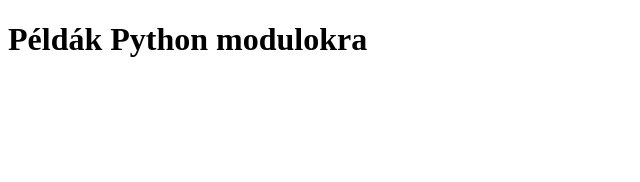
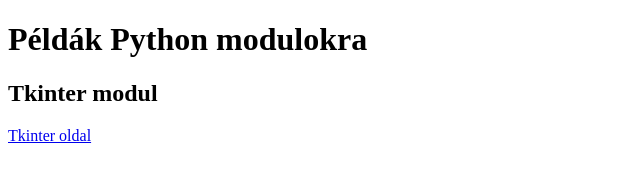
Before and after one commit to vasasro/pythonmudulok2021, a plain HTML site: page index.html in a window 1280 px wide. Shown: the whole page, without its empty margins (0-640 px from the left). Drawn offline with Linux system fonts and the light colour scheme.

Commit message:
Update index.html

```diff
--- a/index.html
+++ b/index.html
@@ -7,6 +7,7 @@
 </head>
 <body>
   <h1>Példák Python modulokra</h1>
-
+    <h2>Tkinter modul</h2>
+    <a href="tkinter.html">Tkinter oldal</a>
 </body>
 </html>
```
